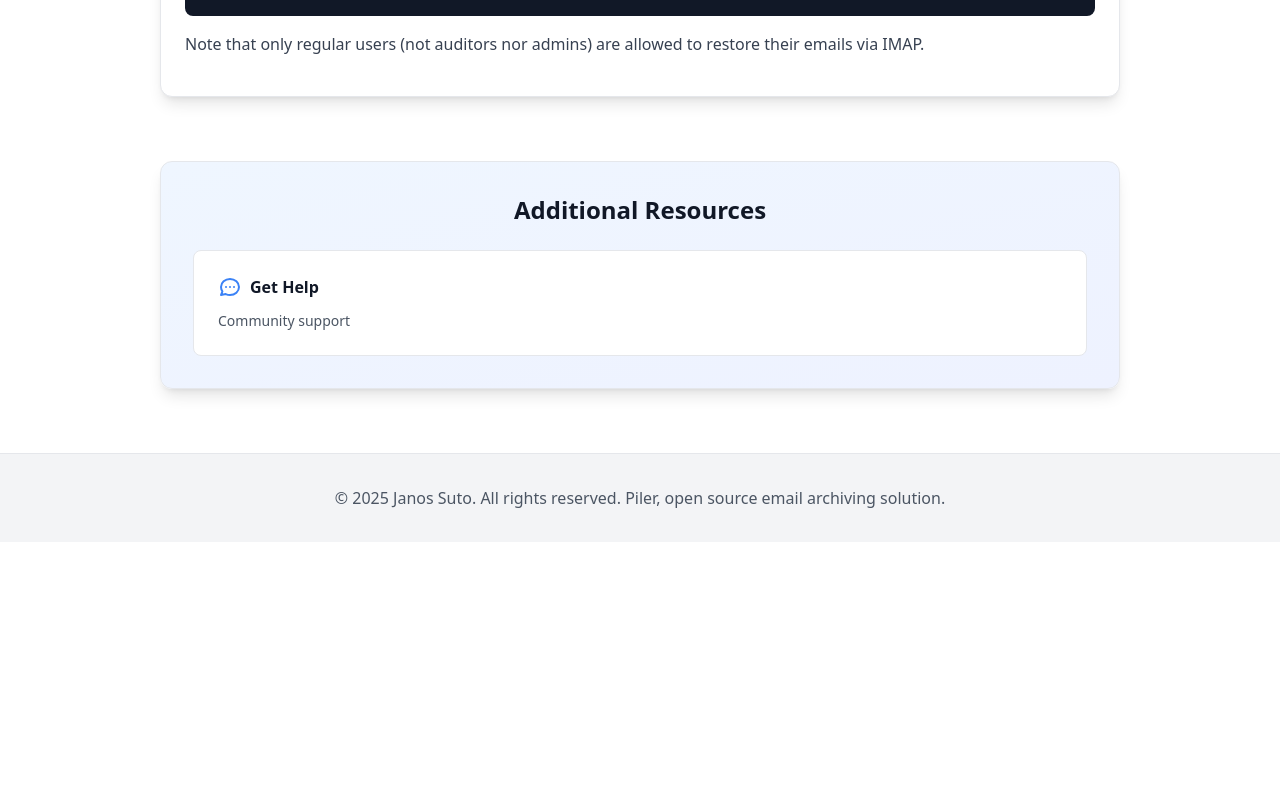
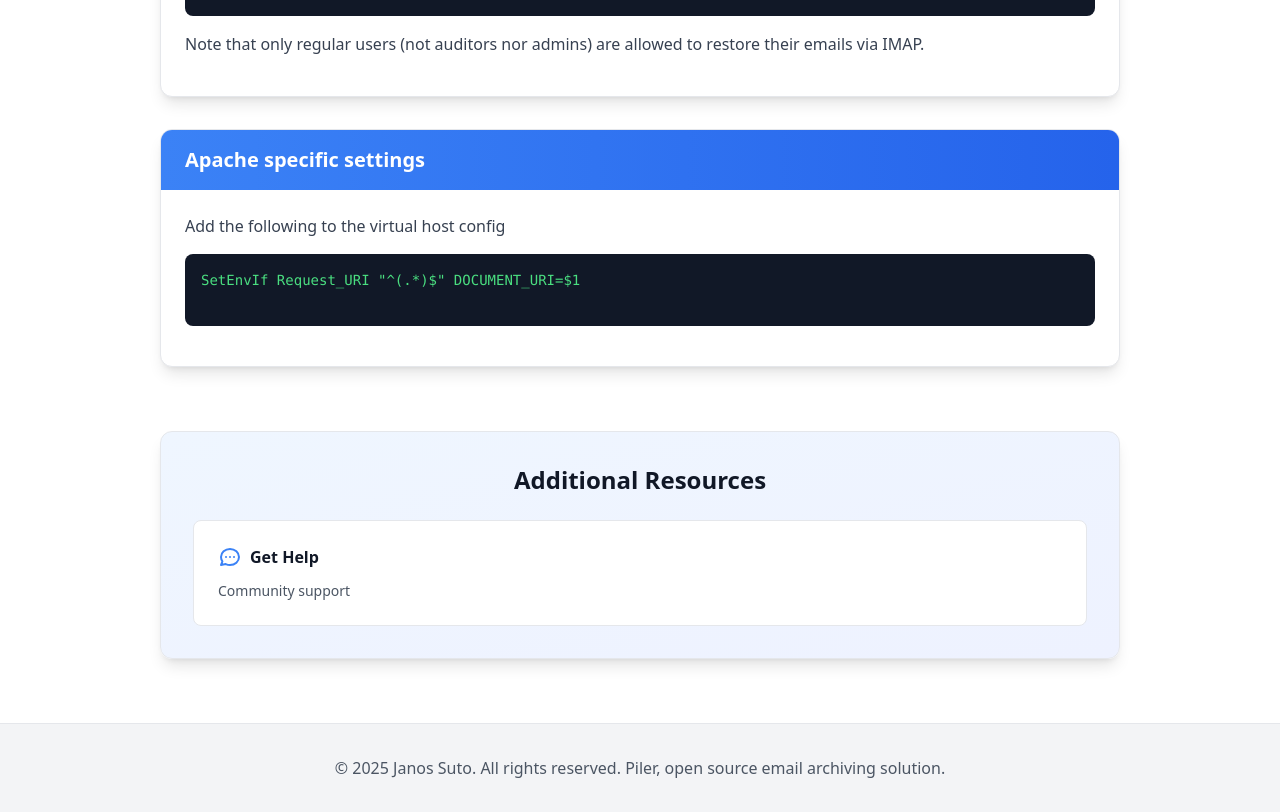
Before and after one commit to jsuto/mailpilerorg-nuxt, a Nuxt app: page /documentation/installation in a window 1280 px wide. Shown: the part 3440-4252 px from the top of the page. Before the commit the page ends 3982 px from the top, so only its background shows below. Built offline with nearby package versions, Linux system fonts and the light colour scheme.

Commit message:
Added Apache specifics
Signed-off-by: Janos SUTO <sj@acts.hu>

```diff
--- a/pages/documentation/installation.vue
+++ b/pages/documentation/installation.vue
@@ -210,6 +210,25 @@ $config['IMAP_RESTORE_FOLDER_SENT'] = 'Sent';
             </div>
           </div>
 
+
+          <div class="bg-white dark:bg-gray-800 rounded-xl shadow-lg border border-gray-200 dark:border-gray-700 overflow-hidden">
+            <div class="bg-gradient-to-r from-blue-500 to-blue-600 dark:from-blue-600 dark:to-blue-700 px-6 py-4">
+              <h3 class="text-xl font-bold text-white">Apache specific settings</h3>
+            </div>
+            <div class="p-6">
+              <p class="text-gray-700 dark:text-gray-300 mb-4">Add the following to the virtual host config</p>
+              <div class="bg-gray-900 dark:bg-gray-950 rounded-lg mt-4 mb-4 p-4">
+                <code class="text-green-400 text-sm font-mono">
+                  <pre>
+SetEnvIf Request_URI "^(.*)$" DOCUMENT_URI=$1
+                  </pre>
+                </code>
+              </div>
+
+            </div>
+          </div>
+
+
         </div>
 
         <!-- Additional Resources -->
```
